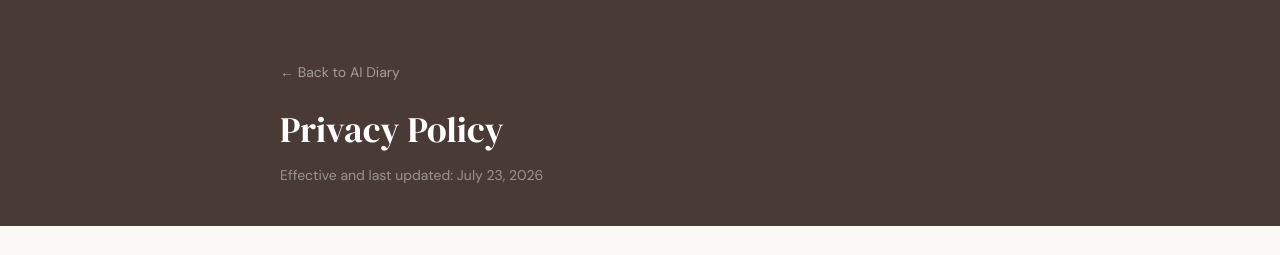
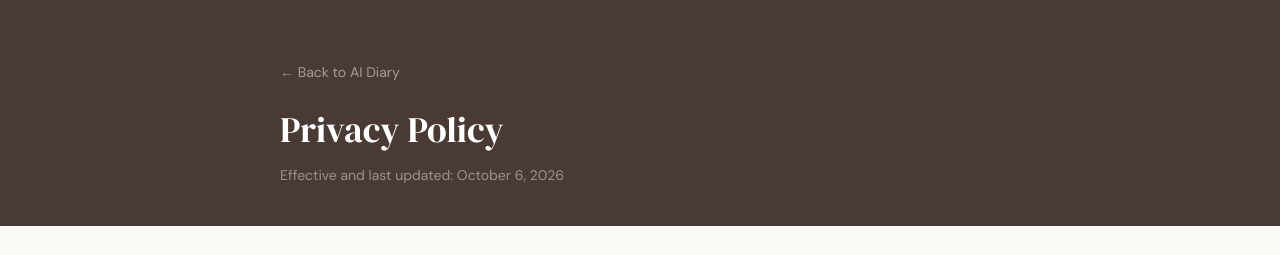
Before and after one commit to mubarismubi/aidiary-landing, a Next.js app: page /privacy in a window 1280 px wide. Shown: the top 255 px of the page. Built offline with nearby package versions, Linux system fonts and the light colour scheme.

Commit message:
privacy: disclose Google Fonts runtime font downloads
Co-Authored-By: Claude Opus 5.5 <noreply@anthropic.com>

```diff
--- a/src/app/privacy/page.tsx
+++ b/src/app/privacy/page.tsx
@@ -29,7 +29,7 @@ export default function PrivacyPage() {
             fontFamily: "var(--font-serif)", fontSize: 36, color: "white", marginBottom: 8,
           }}>Privacy Policy</h1>
           <p style={{ fontSize: 14, color: "rgba(255,255,255,0.45)" }}>
-            Effective and last updated: July 23, 2026
+            Effective and last updated: October 6, 2026
           </p>
         </div>
       </div>
@@ -126,6 +126,7 @@ export default function PrivacyPage() {
               <li><strong>RevenueCat, Google Play, and Apple:</strong> Subscription management and purchase restoration</li>
               <li><strong>Resend (resend.com):</strong> Transactional support emails</li>
               <li><strong>Sentry (sentry.io):</strong> Crash, error, and sampled performance reporting</li>
+              <li><strong>Google Fonts (google.com):</strong> The app downloads its typefaces, including Write-mode handwriting styles, the first time each is shown and then caches them on the device. Google receives your IP address and standard request data, never your journal content.</li>
               <li><strong>Telegram (telegram.org):</strong> Private operational alerts containing an error category and shortened user ID</li>
               <li><strong>Google AdMob (google.com):</strong> Non-personalized advertising for free-tier users only</li>
             </ul>
```
